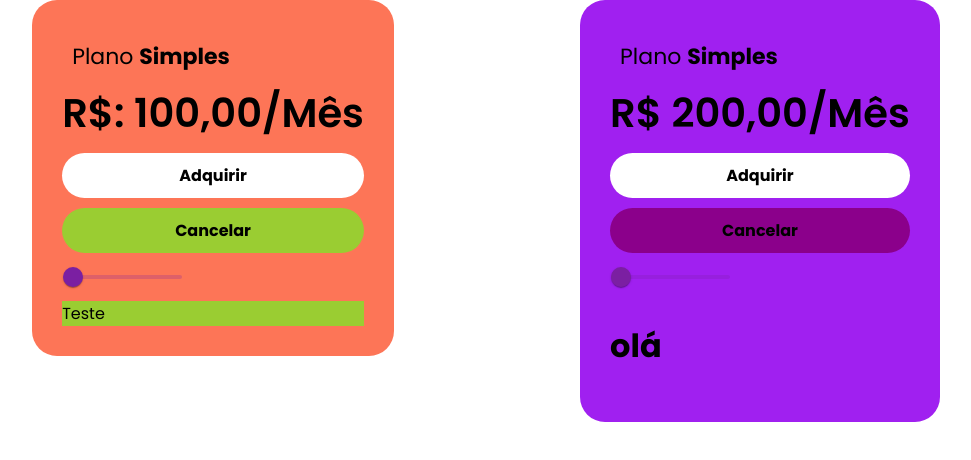
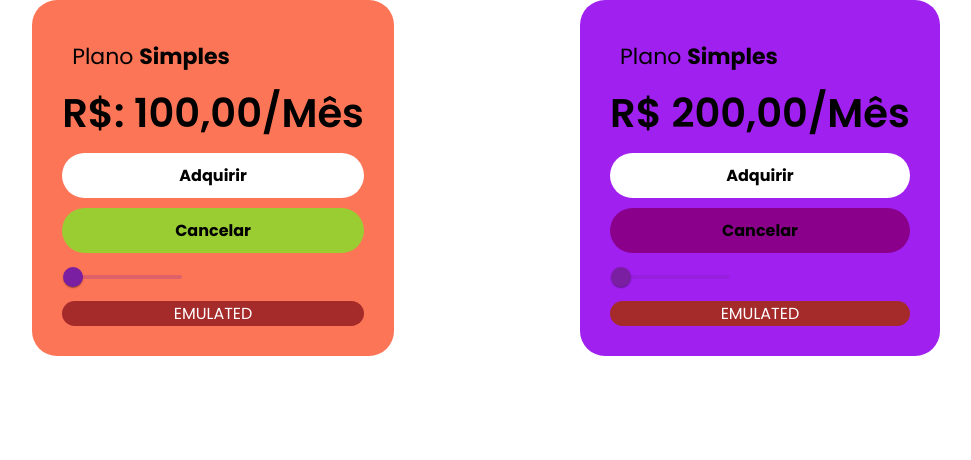
Before and after one commit to arthurvaz18/Angular-Components-e-Estiliza-es, an Angular app: page / in a window 1280 px wide. Shown: the top 460 px of the page, without its empty margins (154-1125 px from the left). Built offline with nearby package versions, Linux system fonts and the light colour scheme.

Commit message:
View Encapsulation ShadowDom

```diff
--- a/src/app/card-roxo/card-roxo.component.html
+++ b/src/app/card-roxo/card-roxo.component.html
@@ -8,7 +8,8 @@
         <input matSliderThumb>
       </mat-slider>
 
-      <h1>olá</h1>
+<div class="emulated">EMULATED</div>
+
 
 
 </div>
--- a/src/app/card/card.component.html
+++ b/src/app/card/card.component.html
@@ -8,7 +8,6 @@
         <input matSliderThumb>
       </mat-slider>
 
-      <div class="card-cancel-button">Teste</div>
-
+<div class="emulated">EMULATED</div>
 
 </div>
--- a/src/app/card/card.component.scss
+++ b/src/app/card/card.component.scss
@@ -25,6 +25,10 @@
   border-color: white !important;
 }
 
-.card-cancel-button {
-    background-color: yellowgreen !important;
+.emulated {
+    background-color:red;
+    border-radius: 20px;
+    color: white;
+    text-align: center;
+
 }
--- a/src/app/card/card.component.ts
+++ b/src/app/card/card.component.ts
@@ -13,7 +13,7 @@ interface IInfos {
   selector: 'app-card',
   templateUrl: './card.component.html',
   styleUrls: ['./card.component.scss'],
-  encapsulation: ViewEncapsulation.None,
+  encapsulation: ViewEncapsulation.Emulated,
 })
 export class CardComponent implements OnInit {
   //@ts-ignore
--- a/src/styles.scss
+++ b/src/styles.scss
@@ -2,8 +2,12 @@ $minhaCor: brown;
 
 @import "./style/global-overrides";
 
-.global{
-    background-color: rgb(116, 0, 120);
+.emulated {
+    background-color:brown !important;
+    border-radius: 20px;
+    color: white;
+    text-align: center;
+
 }
 
 html, body { height: 100%; }
```
